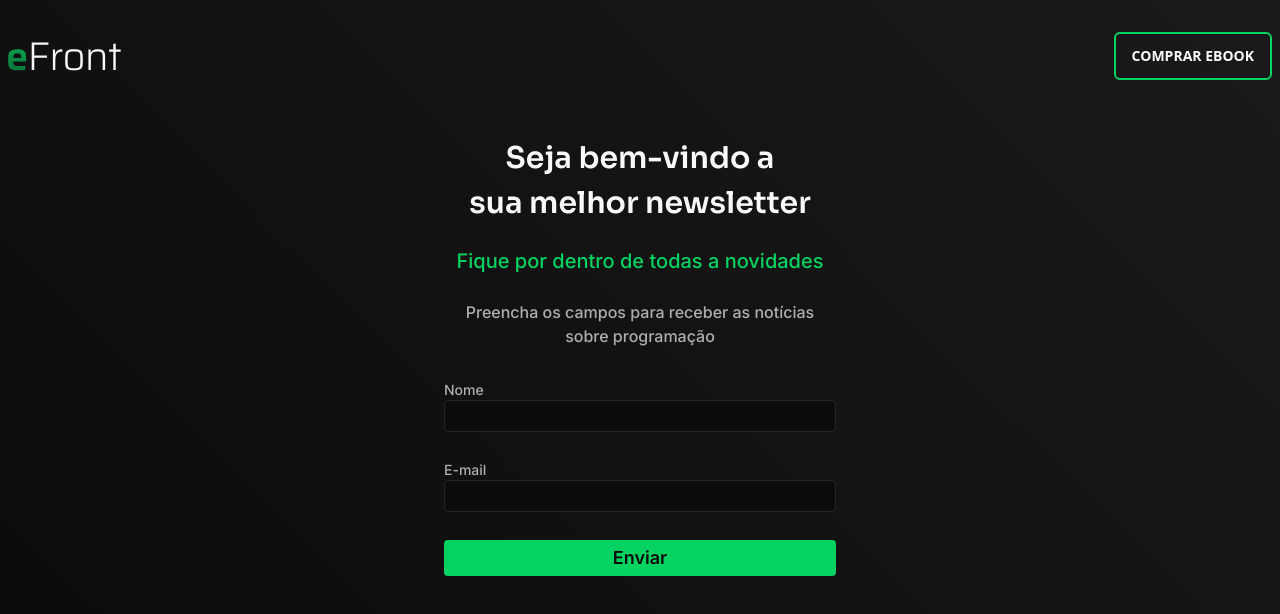
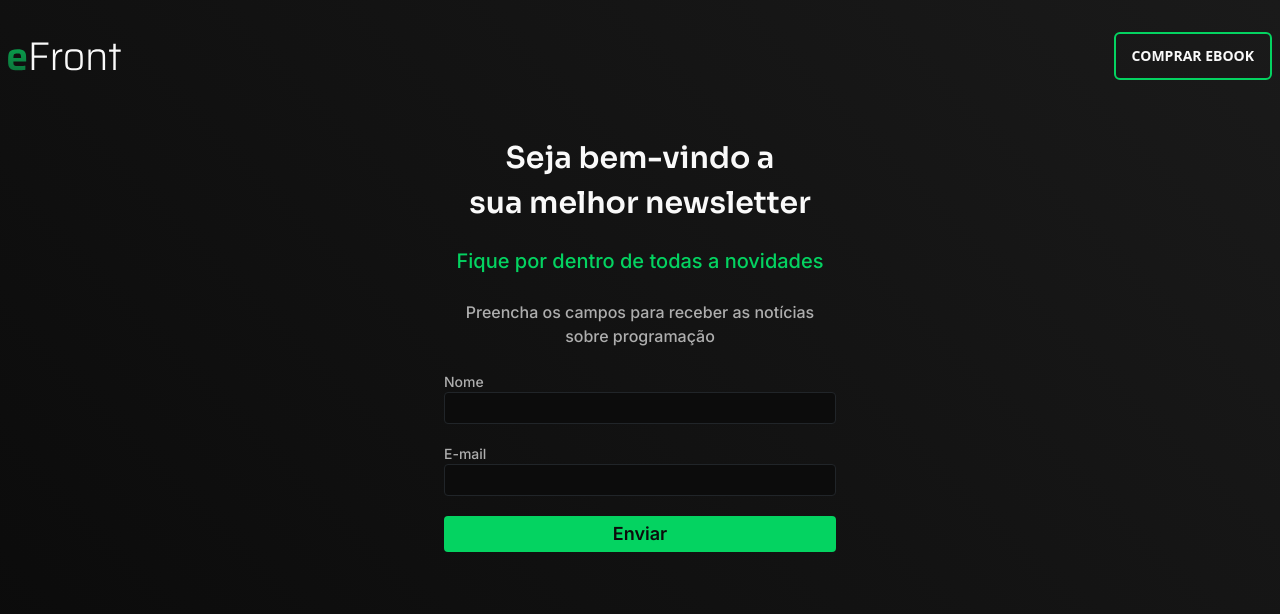
Before and after one commit to GabrielMatoss/Efront-Formulario, a React (Vite) app: page / in a window 1280 px wide. Shown: the top 614 px of the page. Built offline with nearby package versions, Linux system fonts and the light colour scheme.

Commit message:
feat(form): adding custom validations with zod

```diff
--- a/src/components/Form.tsx
+++ b/src/components/Form.tsx
@@ -1,10 +1,29 @@
 import { useForm } from "react-hook-form";
+import { z } from "zod";
+import { zodResolver } from "@hookform/resolvers/zod";
+
+const formSchema = z.object({
+  name: z.string().nonempty("Digite um nome"),
+  email: z
+    .string()
+    .nonempty("Digite um e-mail")
+    .email("Formato de e-mail inválido"),
+});
+//talvez usar o superRefine.
+type FormDataInputs = z.infer<typeof formSchema>;
 
 export function Form() {
-  const { register, handleSubmit, reset } = useForm();
+  const {
+    register,
+    handleSubmit,
+    reset,
+    formState: { errors },
+  } = useForm<FormDataInputs>({
+    resolver: zodResolver(formSchema),
+  });
 
-  function handleSubmitData(data: any) {
-    localStorage.setItem("formdata", JSON.stringify(data));
+  function handleSubmitData(data: FormDataInputs) {
+    //localStorage.setItem("formdata", JSON.stringify(data));
     console.log(data);
     reset({
       name: "",
@@ -13,7 +32,7 @@ export function Form() {
   }
 
   return (
-    <form onSubmit={handleSubmit(handleSubmitData)} className="mt-8 space-y-7">
+    <form onSubmit={handleSubmit(handleSubmitData)} className="mt-6 space-y-5">
       <div className="flex flex-col">
         <label
           htmlFor="name"
@@ -25,10 +44,12 @@ export function Form() {
           type="text"
           id="name"
           className="bg-dark-primary h-8 rounded border border-dark-secondary
-          pl-2 text-gray-primary outline-none focus:border-green-primary"
-          required
+          pl-2 text-gray-primary outline-none focus:border-green-primary hover:border-green-primary transition-colors "
           {...register("name")}
         />
+        {errors.name && (
+          <span className="text-red-600">{errors.name.message}</span>
+        )}
       </div>
 
       <div className="flex flex-col">
@@ -42,15 +63,18 @@ export function Form() {
           type="email"
           id="email"
           className="bg-dark-primary h-8 rounded border border-dark-secondary
-          pl-2 text-gray-primary outline-none focus:border-green-primary"
+          pl-2 text-gray-primary outline-none focus:border-green-primary hover:border-green-primary transition-colors"
           {...register("email")}
         />
+        {errors.email && (
+          <span className="text-red-600">{errors.email.message}</span>
+        )}
       </div>
 
       <button
         type="submit"
         className="flex items-center justify-center bg-green-primary w-full py-1 font-Inter font-semibold
-        text-lg text-dark-primary rounded disabled:cursor-not-allowed disabled:opacity-60"
+        text-lg text-dark-primary rounded disabled:cursor-not-allowed disabled:opacity-60 hover:opacity-75 transition-colors"
       >
         Enviar
       </button>
```
